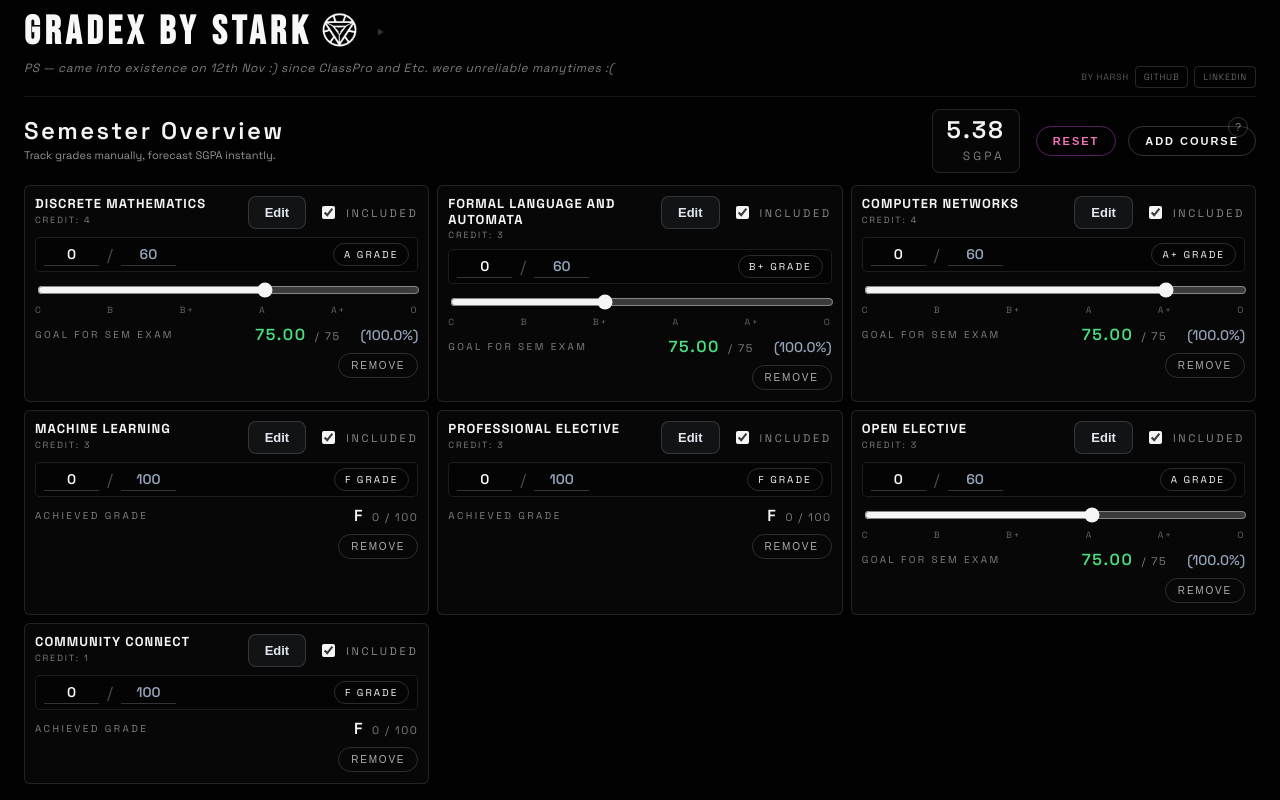
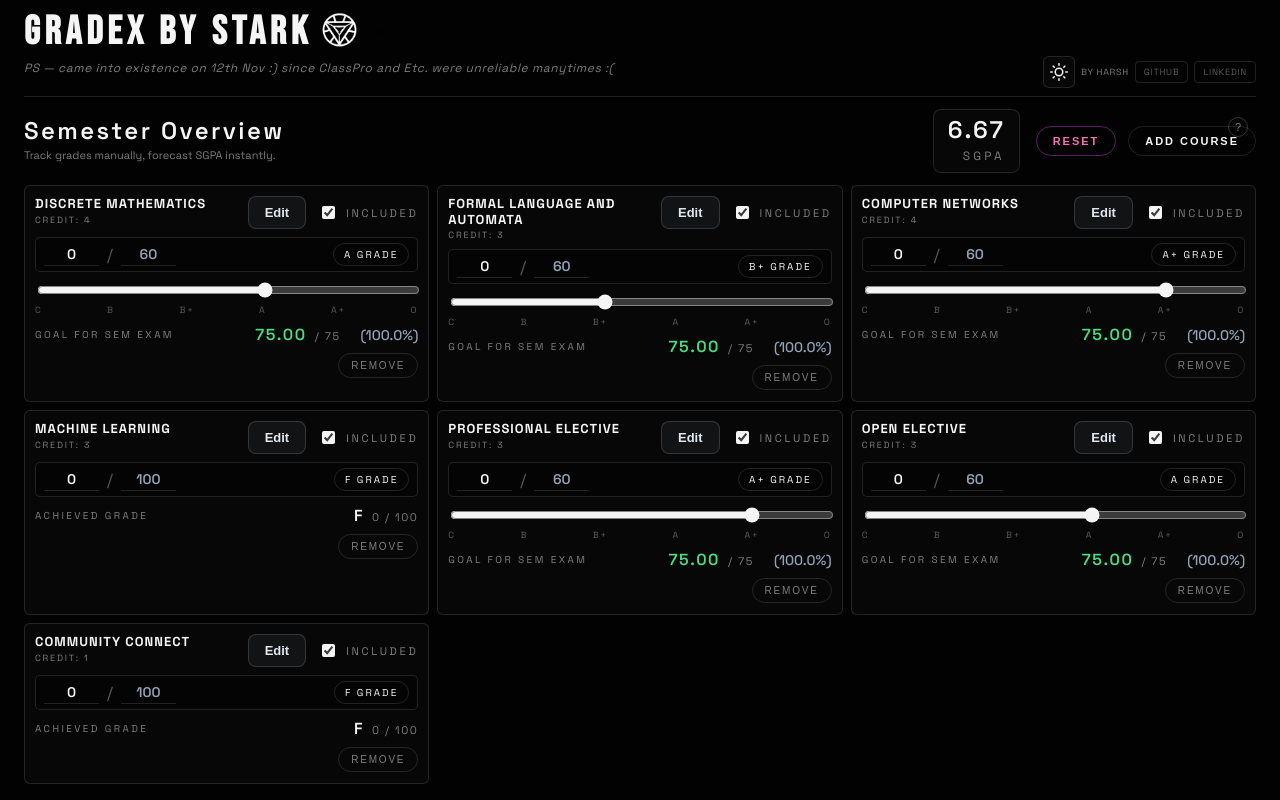
Before and after one commit to StarkAg/GradeX, a React (Vite) app: page / in a window 1280 px wide. Built offline with nearby package versions, Linux system fonts and the light colour scheme.

Commit message:
Add theme toggle and update course defaults

```diff
--- a/src/App.jsx
+++ b/src/App.jsx
@@ -6,7 +6,20 @@ export default function App() {
   const [showSplash, setShowSplash] = useState(true);
   const [loadingText, setLoadingText] = useState('');
   const [progress, setProgress] = useState(0);
+  const [theme, setTheme] = useState(() => {
+    const savedTheme = localStorage.getItem('gradex-theme');
+    return savedTheme || 'dark';
+  });
   const audioRef = useRef(null);
+
+  useEffect(() => {
+    document.documentElement.setAttribute('data-theme', theme);
+    localStorage.setItem('gradex-theme', theme);
+  }, [theme]);
+
+  const toggleTheme = () => {
+    setTheme(prev => prev === 'dark' ? 'light' : 'dark');
+  };
 
   useEffect(() => {
     const texts = ['INITIALIZING...', 'LOADING SYSTEMS...', 'GRADEX ONLINE'];
@@ -72,14 +85,14 @@ export default function App() {
             left: 0,
             width: '100%',
             height: '100%',
-            background: '#020202',
+            background: 'var(--splash-bg)',
             display: 'flex',
             flexDirection: 'column',
             alignItems: 'center',
             justifyContent: 'center',
             zIndex: 9999,
             opacity: showSplash ? 1 : 0,
-            transition: 'opacity 0.8s ease-out',
+            transition: 'opacity 0.8s ease-out, background 0.3s ease',
             overflow: 'hidden'
           }}
         >
@@ -91,7 +104,7 @@ export default function App() {
               left: 0,
               width: '100%',
               height: '100%',
-              background: 'linear-gradient(transparent 50%, rgba(245, 245, 245, 0.03) 50%)',
+              background: `linear-gradient(transparent 50%, var(--splash-overlay) 50%)`,
               backgroundSize: '100% 4px',
               animation: 'scan 2s linear infinite',
               pointerEvents: 'none'
@@ -107,8 +120,8 @@ export default function App() {
               width: '100%',
               height: '100%',
               backgroundImage: `
-                linear-gradient(rgba(245, 245, 245, 0.03) 1px, transparent 1px),
-                linear-gradient(90deg, rgba(245, 245, 245, 0.03) 1px, transparent 1px)
+                linear-gradient(var(--splash-overlay) 1px, transparent 1px),
+                linear-gradient(90deg, var(--splash-overlay) 1px, transparent 1px)
               `,
               backgroundSize: '50px 50px',
               opacity: 0.3,
@@ -164,7 +177,7 @@ export default function App() {
               fontFamily: 'Space Grotesk, monospace',
               fontSize: '14px',
               letterSpacing: '0.2em',
-              color: '#f5f5f5',
+              color: 'var(--splash-text)',
               marginBottom: '30px',
               minHeight: '20px',
               textTransform: 'uppercase',
@@ -180,7 +193,7 @@ export default function App() {
             style={{
               width: '300px',
               height: '2px',
-              background: 'rgba(245, 245, 245, 0.1)',
+              background: 'var(--splash-overlay)',
               borderRadius: '2px',
               overflow: 'hidden',
               position: 'relative'
@@ -190,10 +203,10 @@ export default function App() {
               style={{
                 width: `${progress}%`,
                 height: '100%',
-                background: 'linear-gradient(90deg, transparent, #f5f5f5, transparent)',
+                background: `linear-gradient(90deg, transparent, var(--splash-text), transparent)`,
                 animation: 'progressGlow 1.5s ease-in-out infinite',
                 transition: 'width 0.1s linear',
-                boxShadow: '0 0 10px rgba(245, 245, 245, 0.5)'
+                boxShadow: `0 0 10px var(--splash-overlay)`
               }}
             />
           </div>
@@ -206,8 +219,8 @@ export default function App() {
               left: '20px',
               width: '40px',
               height: '40px',
-              borderTop: '2px solid rgba(245, 245, 245, 0.3)',
-              borderLeft: '2px solid rgba(245, 245, 245, 0.3)',
+              borderTop: `2px solid var(--splash-overlay)`,
+              borderLeft: `2px solid var(--splash-overlay)`,
               animation: 'cornerFade 2s ease-in-out infinite'
             }}
           />
@@ -218,8 +231,8 @@ export default function App() {
               right: '20px',
               width: '40px',
               height: '40px',
-              borderTop: '2px solid rgba(245, 245, 245, 0.3)',
-              borderRight: '2px solid rgba(245, 245, 245, 0.3)',
+              borderTop: `2px solid var(--splash-overlay)`,
+              borderRight: `2px solid var(--splash-overlay)`,
               animation: 'cornerFade 2s ease-in-out infinite'
             }}
           />
@@ -230,8 +243,8 @@ export default function App() {
               left: '20px',
               width: '40px',
               height: '40px',
-              borderBottom: '2px solid rgba(245, 245, 245, 0.3)',
-              borderLeft: '2px solid rgba(245, 245, 245, 0.3)',
+              borderBottom: `2px solid var(--splash-overlay)`,
+              borderLeft: `2px solid var(--splash-overlay)`,
               animation: 'cornerFade 2s ease-in-out infinite'
             }}
           />
@@ -242,8 +255,8 @@ export default function App() {
               right: '20px',
               width: '40px',
               height: '40px',
-              borderBottom: '2px solid rgba(245, 245, 245, 0.3)',
-              borderRight: '2px solid rgba(245, 245, 245, 0.3)',
+              borderBottom: `2px solid var(--splash-overlay)`,
+              borderRight: `2px solid var(--splash-overlay)`,
               animation: 'cornerFade 2s ease-in-out infinite'
             }}
           />
@@ -293,24 +306,68 @@ export default function App() {
                 title="Easter Egg"
               >
                 {isPlaying ? (
-                  <svg width="12" height="12" viewBox="0 0 24 24" fill="#f5f5f5">
+                  <svg width="12" height="12" viewBox="0 0 24 24" fill="currentColor">
                     <rect x="6" y="4" width="4" height="16" />
                     <rect x="14" y="4" width="4" height="16" />
                   </svg>
                 ) : (
-                  <svg width="12" height="12" viewBox="0 0 24 24" fill="#f5f5f5">
+                  <svg width="12" height="12" viewBox="0 0 24 24" fill="currentColor">
                     <path d="M8 5v14l11-7z" />
                   </svg>
                 )}
               </button>
             </span>
           </h1>
-          <p style={{ marginTop: '8px', fontSize: '12px', color: 'rgba(245, 245, 245, 0.5)', fontStyle: 'italic', letterSpacing: '0.05em' }}>
+          <p style={{ marginTop: '8px', fontSize: '12px', color: 'var(--text-secondary)', fontStyle: 'italic', letterSpacing: '0.05em' }}>
             PS — came into existence on 12th Nov :) since ClassPro and Etc. were unreliable manytimes :(
           </p>
         </div>
         <div style={{ display: 'flex', alignItems: 'center', gap: '6px' }}>
-          <span style={{ fontSize: '9px', color: 'rgba(245, 245, 245, 0.35)', fontWeight: 400, textTransform: 'uppercase', letterSpacing: '0.08em' }}>BY HARSH</span>
+          <button
+            onClick={toggleTheme}
+            style={{
+              width: '32px',
+              height: '32px',
+              padding: 0,
+              border: '1px solid var(--border-color)',
+              background: 'var(--card-bg)',
+              borderRadius: '6px',
+              cursor: 'pointer',
+              display: 'flex',
+              alignItems: 'center',
+              justifyContent: 'center',
+              transition: 'all 0.2s ease',
+              color: 'var(--text-primary)'
+            }}
+            onMouseEnter={(e) => {
+              e.currentTarget.style.borderColor = 'var(--border-hover)';
+              e.currentTarget.style.background = 'var(--hover-bg)';
+            }}
+            onMouseLeave={(e) => {
+              e.currentTarget.style.borderColor = 'var(--border-color)';
+              e.currentTarget.style.background = 'var(--card-bg)';
+            }}
+            title={theme === 'dark' ? 'Switch to Light Mode' : 'Switch to Dark Mode'}
+          >
+            {theme === 'dark' ? (
+              <svg width="18" height="18" viewBox="0 0 24 24" fill="none" stroke="currentColor" strokeWidth="2" strokeLinecap="round" strokeLinejoin="round">
+                <circle cx="12" cy="12" r="5"></circle>
+                <line x1="12" y1="1" x2="12" y2="3"></line>
+                <line x1="12" y1="21" x2="12" y2="23"></line>
+                <line x1="4.22" y1="4.22" x2="5.64" y2="5.64"></line>
+                <line x1="18.36" y1="18.36" x2="19.78" y2="19.78"></line>
+                <line x1="1" y1="12" x2="3" y2="12"></line>
+                <line x1="21" y1="12" x2="23" y2="12"></line>
+                <line x1="4.22" y1="19.78" x2="5.64" y2="18.36"></line>
+                <line x1="18.36" y1="5.64" x2="19.78" y2="4.22"></line>
+              </svg>
+            ) : (
+              <svg width="18" height="18" viewBox="0 0 24 24" fill="none" stroke="currentColor" strokeWidth="2" strokeLinecap="round" strokeLinejoin="round">
+                <path d="M21 12.79A9 9 0 1 1 11.21 3 7 7 0 0 0 21 12.79z"></path>
+              </svg>
+            )}
+          </button>
+          <span style={{ fontSize: '9px', color: 'var(--text-secondary)', fontWeight: 400, textTransform: 'uppercase', letterSpacing: '0.08em' }}>BY HARSH</span>
             <a
               href="https://github.com/StarkAg"
               target="_blank"
@@ -318,9 +375,9 @@ export default function App() {
               style={{
                 padding: '4px 8px',
                 borderRadius: '4px',
-                border: '1px solid rgba(245, 245, 245, 0.15)',
+                border: '1px solid var(--border-color)',
                 background: 'transparent',
-                color: 'rgba(245, 245, 245, 0.4)',
+                color: 'var(--text-tertiary)',
                 textDecoration: 'none',
                 fontSize: '9px',
                 letterSpacing: '0.08em',
@@ -328,14 +385,14 @@ export default function App() {
                 transition: 'all 0.2s ease'
               }}
               onMouseEnter={(e) => {
-                e.target.style.borderColor = 'rgba(245, 245, 245, 0.3)';
-                e.target.style.background = 'rgba(245, 245, 245, 0.04)';
-                e.target.style.color = 'rgba(245, 245, 245, 0.6)';
+                e.target.style.borderColor = 'var(--border-hover)';
+                e.target.style.background = 'var(--hover-bg)';
+                e.target.style.color = 'var(--text-secondary)';
               }}
               onMouseLeave={(e) => {
-                e.target.style.borderColor = 'rgba(245, 245, 245, 0.15)';
+                e.target.style.borderColor = 'var(--border-color)';
                 e.target.style.background = 'transparent';
-                e.target.style.color = 'rgba(245, 245, 245, 0.4)';
+                e.target.style.color = 'var(--text-tertiary)';
               }}
             >
               GitHub
@@ -347,9 +404,9 @@ export default function App() {
               style={{
                 padding: '4px 8px',
                 borderRadius: '4px',
-                border: '1px solid rgba(245, 245, 245, 0.15)',
+                border: '1px solid var(--border-color)',
                 background: 'transparent',
-                color: 'rgba(245, 245, 245, 0.4)',
+                color: 'var(--text-tertiary)',
                 textDecoration: 'none',
                 fontSize: '9px',
                 letterSpacing: '0.08em',
@@ -357,14 +414,14 @@ export default function App() {
                 transition: 'all 0.2s ease'
               }}
               onMouseEnter={(e) => {
-                e.target.style.borderColor = 'rgba(245, 245, 245, 0.3)';
-                e.target.style.background = 'rgba(245, 245, 245, 0.04)';
-                e.target.style.color = 'rgba(245, 245, 245, 0.6)';
+                e.target.style.borderColor = 'var(--border-hover)';
+                e.target.style.background = 'var(--hover-bg)';
+                e.target.style.color = 'var(--text-secondary)';
               }}
               onMouseLeave={(e) => {
-                e.target.style.borderColor = 'rgba(245, 245, 245, 0.15)';
+                e.target.style.borderColor = 'var(--border-color)';
                 e.target.style.background = 'transparent';
-                e.target.style.color = 'rgba(245, 245, 245, 0.4)';
+                e.target.style.color = 'var(--text-tertiary)';
               }}
             >
               LinkedIn
--- a/src/components/GradeX.jsx
+++ b/src/components/GradeX.jsx
@@ -143,7 +143,7 @@ const defaultCourses = [
     title: 'Professional Elective',
     credit: 3,
     score: 0,
-    maxScore: 100,
+    maxScore: 60,
     gradeIndex: getGradeIndex('A+'),
     included: true,
   },
@@ -208,13 +208,7 @@ function GradeX() {
       try {
         const parsed = JSON.parse(saved);
         if (Array.isArray(parsed) && parsed.length) {
-          // Filter out "Indian Art Form" if it exists in saved data
-          const filtered = parsed.filter(course =>
-            course.title !== 'Indian Art Form' &&
-            course.title !== 'Indian Art Form (Theory)' &&
-            course.title !== 'Indian Art Form (Practical)'
-          );
-          setCourses(filtered.length > 0 ? filtered : defaultCourses);
+          setCourses(parsed);
         }
       } catch (error) {
         console.warn('Unable to restore GradeX data', error);
--- a/src/styles.css
+++ b/src/styles.css
@@ -87,13 +87,53 @@
   }
 }
 
+/* CSS Variables for Dark Theme (Default) */
+:root[data-theme="dark"],
+:root:not([data-theme]) {
+  --bg-primary: #020202;
+  --bg-secondary: #0a0a0a;
+  --card-bg: rgba(10, 10, 10, 0.7);
+  --card-bg-form: rgba(10, 10, 10, 0.6);
+  --text-primary: #f5f5f5;
+  --text-secondary: rgba(245, 245, 245, 0.5);
+  --text-tertiary: rgba(245, 245, 245, 0.35);
+  --border-color: rgba(245, 245, 245, 0.12);
+  --border-hover: rgba(245, 245, 245, 0.3);
+  --hover-bg: rgba(245, 245, 245, 0.06);
+  --input-bg: rgba(0, 0, 0, 0.6);
+  --stat-bg: rgba(0, 0, 0, 0.4);
+  --splash-bg: #020202;
+  --splash-text: #f5f5f5;
+  --splash-overlay: rgba(245, 245, 245, 0.03);
+}
+
+/* CSS Variables for Light Theme */
+:root[data-theme="light"] {
+  --bg-primary: #f8f8f8;
+  --bg-secondary: #ffffff;
+  --card-bg: rgba(255, 255, 255, 0.9);
+  --card-bg-form: rgba(255, 255, 255, 0.8);
+  --text-primary: #1a1a1a;
+  --text-secondary: rgba(26, 26, 26, 0.6);
+  --text-tertiary: rgba(26, 26, 26, 0.4);
+  --border-color: rgba(26, 26, 26, 0.15);
+  --border-hover: rgba(26, 26, 26, 0.3);
+  --hover-bg: rgba(26, 26, 26, 0.08);
+  --input-bg: rgba(255, 255, 255, 0.9);
+  --stat-bg: rgba(245, 245, 245, 0.6);
+  --splash-bg: #f8f8f8;
+  --splash-text: #1a1a1a;
+  --splash-overlay: rgba(26, 26, 26, 0.05);
+}
+
 body {
   margin: 0;
   font-family: 'Space Grotesk', system-ui, -apple-system, 'Segoe UI', sans-serif;
-  background: #020202;
-  color: #f5f5f5;
+  background: var(--bg-primary);
+  color: var(--text-primary);
   height: 100vh;
   overflow: hidden;
+  transition: background-color 0.3s ease, color 0.3s ease;
 }
 
 * {
@@ -120,7 +160,7 @@ body {
   justify-content: space-between;
   align-items: flex-end;
   gap: 16px;
-  border-bottom: 1px solid rgba(245, 245, 245, 0.08);
+  border-bottom: 1px solid var(--border-color);
   padding-bottom: 8px;
   flex-shrink: 0;
 }
@@ -130,7 +170,7 @@ body {
   font-family: 'Bebas Neue', sans-serif;
   font-size: clamp(24px, 3.5vw, 40px);
   letter-spacing: 0.12em;
-  color: #f8f8f8;
+  color: var(--text-primary);
   line-height: 1;
 }
 
@@ -138,7 +178,7 @@ body {
   font-size: 16px;
   letter-spacing: 0.32em;
   text-transform: uppercase;
-  color: rgba(245, 245, 245, 0.6);
+  color: var(--text-secondary);
 }
 
 .app-main.single {
@@ -171,7 +211,7 @@ body {
   font-size: 12px;
   letter-spacing: 0.4em;
   text-transform: uppercase;
-  color: rgba(245, 245, 245, 0.45);
+  color: var(--text-secondary);
 }
 
 .gradex-toolbar h1 {
@@ -184,7 +224,7 @@ body {
 
 .gradex-sub {
   font-size: 11px;
-  color: rgba(245, 245, 245, 0.6);
+  color: var(--text-secondary);
   margin-top: 2px;
 }
 
@@ -198,10 +238,10 @@ body {
   display: flex;
   flex-direction: column;
   align-items: flex-end;
-  border: 1px solid rgba(245, 245, 245, 0.12);
+  border: 1px solid var(--border-color);
   padding: 8px 14px;
   border-radius: 8px;
-  background: rgba(255, 255, 255, 0.02);
+  background: var(--card-bg);
 }
 
 .gradex-sgpa-display .value {
@@ -215,7 +255,7 @@ body {
   font-size: 12px;
   letter-spacing: 0.26em;
   text-transform: uppercase;
-  color: rgba(245, 245, 245, 0.5);
+  color: var(--text-secondary);
   margin-top: 6px;
 }
 
@@ -227,9 +267,9 @@ body {
 .gradex-toolbar-buttons button {
   padding: 8px 16px;
   border-radius: 999px;
-  border: 1px solid rgba(245, 245, 245, 0.2);
+  border: 1px solid var(--border-color);
   background: transparent;
-  color: #f5f5f5;
+  color: var(--text-primary);
   font-weight: 600;
   letter-spacing: 0.18em;
   text-transform: uppercase;
@@ -239,8 +279,8 @@ body {
 }
 
 .gradex-toolbar-buttons button:hover {
-  border-color: rgba(245, 245, 245, 0.5);
-  background: rgba(245, 245, 245, 0.06);
+  border-color: var(--border-hover);
+  background: var(--hover-bg);
 }
 
 .gradex-toolbar-buttons .reset-btn {
@@ -253,13 +293,13 @@ body {
 }
 
 .gradex-form {
-  border: 1px solid rgba(245, 245, 245, 0.12);
+  border: 1px solid var(--border-color);
   border-radius: 12px;
   padding: 20px;
   display: flex;
   flex-direction: column;
   gap: 20px;
-  background: rgba(10, 10, 10, 0.6);
+  background: var(--card-bg-form);
   backdrop-filter: blur(6px);
 }
 
@@ -276,23 +316,24 @@ body {
   font-size: 12px;
   letter-spacing: 0.32em;
   text-transform: uppercase;
-  color: rgba(245, 245, 245, 0.55);
+  color: var(--text-secondary);
 }
 
 .gradex-form input,
 .gradex-form select {
   padding: 12px 16px;
   border-radius: 10px;
-  border: 1px solid rgba(245, 245, 245, 0.16);
-  background: rgba(0, 0, 0, 0.6);
-  color: #f5f5f5;
+  border: 1px solid var(--border-color);
+  background: var(--input-bg);
+  color: var(--text-primary);
   font-size: 15px;
+  transition: border-color 0.2s ease;
 }
 
 .gradex-form input:focus,
 .gradex-form select:focus {
   outline: none;
-  border-color: rgba(245, 245, 245, 0.45);
+  border-color: var(--border-hover);
 }
 
 .gradex-grade-selector {
@@ -310,9 +351,9 @@ body {
 .gradex-grade-options button {
   padding: 10px 18px;
   border-radius: 999px;
-  border: 1px solid rgba(245, 245, 245, 0.18);
+  border: 1px solid var(--border-color);
   background: transparent;
-  color: #f5f5f5;
+  color: var(--text-primary);
   letter-spacing: 0.24em;
   text-transform: uppercase;
   font-size: 12px;
@@ -321,9 +362,9 @@ body {
 }
 
 .gradex-grade-options button.active {
-  border-color: #f5f5f5;
-  background: #f5f5f5;
-  color: #020202;
+  border-color: var(--text-primary);
+  background: var(--text-primary);
+  color: var(--bg-primary);
 }
 
 .gradex-form-actions {
@@ -335,18 +376,19 @@ body {
 .gradex-form-actions button {
   padding: 12px 24px;
   border-radius: 999px;
-  border: 1px solid rgba(245, 245, 245, 0.2);
+  border: 1px solid var(--border-color);
   background: transparent;
-  color: #f5f5f5;
+  color: var(--text-primary);
   letter-spacing: 0.18em;
   text-transform: uppercase;
   cursor: pointer;
+  transition: all 0.2s ease;
 }
 
 .gradex-form-actions .primary {
-  background: #f5f5f5;
-  color: #020202;
-  border-color: #f5f5f5;
+  background: var(--text-primary);
+  color: var(--bg-primary);
+  border-color: var(--text-primary);
 }
 
 .gradex-grid {
@@ -371,13 +413,14 @@ body {
 }
 
 .gradex-card {
-  border: 1px solid rgba(245, 245, 245, 0.12);
+  border: 1px solid var(--border-color);
   border-radius: 6px;
   padding: 10px;
   display: flex;
   flex-direction: column;
   gap: 8px;
-  background: rgba(10, 10, 10, 0.7);
+  background: var(--card-bg);
+  transition: border-color 0.2s ease, background 0.2s ease;
 }
 
 .gradex-card.disabled {
@@ -404,7 +447,7 @@ body {
   font-size: 9px;
   letter-spacing: 0.2em;
   text-transform: uppercase;
-  color: rgba(245, 245, 245, 0.5);
+  color: var(--text-secondary);
 }
 
 .gradex-toggle {
@@ -414,11 +457,11 @@ body {
   font-size: 11px;
   letter-spacing: 0.24em;
   text-transform: uppercase;
-  color: rgba(245, 245, 245, 0.55);
+  color: var(--text-secondary);
 }
 
 .gradex-toggle input {
-  accent-color: #f5f5f5;
+  accent-color: var(--text-primary);
 }
 
 .gradex-stat-row {
@@ -426,10 +469,10 @@ body {
   justify-content: space-between;
   align-items: center;
   gap: 6px;
-  border: 1px solid rgba(245, 245, 245, 0.1);
+  border: 1px solid var(--border-color);
   border-radius: 5px;
   padding: 5px 8px;
-  background: rgba(0, 0, 0, 0.4);
+  background: var(--stat-bg);
 }
 
 .gradex-stat {
@@ -442,28 +485,29 @@ body {
   width: 55px;
   background: transparent;
   border: none;
-  border-bottom: 1px solid rgba(245, 245, 245, 0.2);
-  color: #f5f5f5;
+  border-bottom: 1px solid var(--border-color);
+  color: var(--text-primary);
   font-size: 14px;
   font-weight: 600;
   text-align: center;
   padding: 2px 2px;
+  transition: border-color 0.2s ease;
 }
 
 .gradex-inline:focus {
   outline: none;
-  border-color: #f5f5f5;
+  border-color: var(--text-primary);
 }
 
 .gradex-stat-divider {
   font-size: 16px;
-  color: rgba(245, 245, 245, 0.3);
+  color: var(--text-tertiary);
 }
 
 .gradex-grade-chip {
   padding: 4px 10px;
   border-radius: 999px;
-  border: 1px solid rgba(245, 245, 245, 0.16);
+  border: 1px solid var(--border-color);
   letter-spacing: 0.2em;
   text-transform: uppercase;
   font-size: 10px;
@@ -477,7 +521,7 @@ body {
 
 .gradex-slider input[type="range"] {
   width: 100%;
-  accent-color: #f5f5f5;
+  accent-color: var(--text-primary);
 }
 
 .gradex-scale {
@@ -486,7 +530,7 @@ body {
   font-size: 9px;
   letter-spacing: 0.2em;
   text-transform: uppercase;
-  color: rgba(245, 245, 245, 0.4);
+  color: var(--text-tertiary);
 }
 
 .gradex-goal {
@@ -500,7 +544,7 @@ body {
   font-size: 10px;
   letter-spacing: 0.24em;
   text-transform: uppercase;
-  color: rgba(245, 245, 245, 0.5);
+  color: var(--text-secondary);
 }
 
 .gradex-goal-display {
@@ -519,7 +563,7 @@ body {
   font-size: 11px;
   letter-spacing: 0.14em;
   text-transform: uppercase;
-  color: rgba(245, 245, 245, 0.5);
+  color: var(--text-secondary);
 }
 
 .gradex-card footer {
@@ -530,13 +574,14 @@ body {
 .gradex-card footer button {
   padding: 6px 12px;
   border-radius: 999px;
-  border: 1px solid rgba(245, 245, 245, 0.16);
+  border: 1px solid var(--border-color);
   background: transparent;
-  color: rgba(245, 245, 245, 0.7);
+  color: var(--text-secondary);
   letter-spacing: 0.18em;
   text-transform: uppercase;
   font-size: 10px;
   cursor: pointer;
+  transition: all 0.2s ease;
 }
 
 .gradex-card footer button:hover {
```
Also changed, not shown: 1 other file (tests, documents, lock files or other folders).
